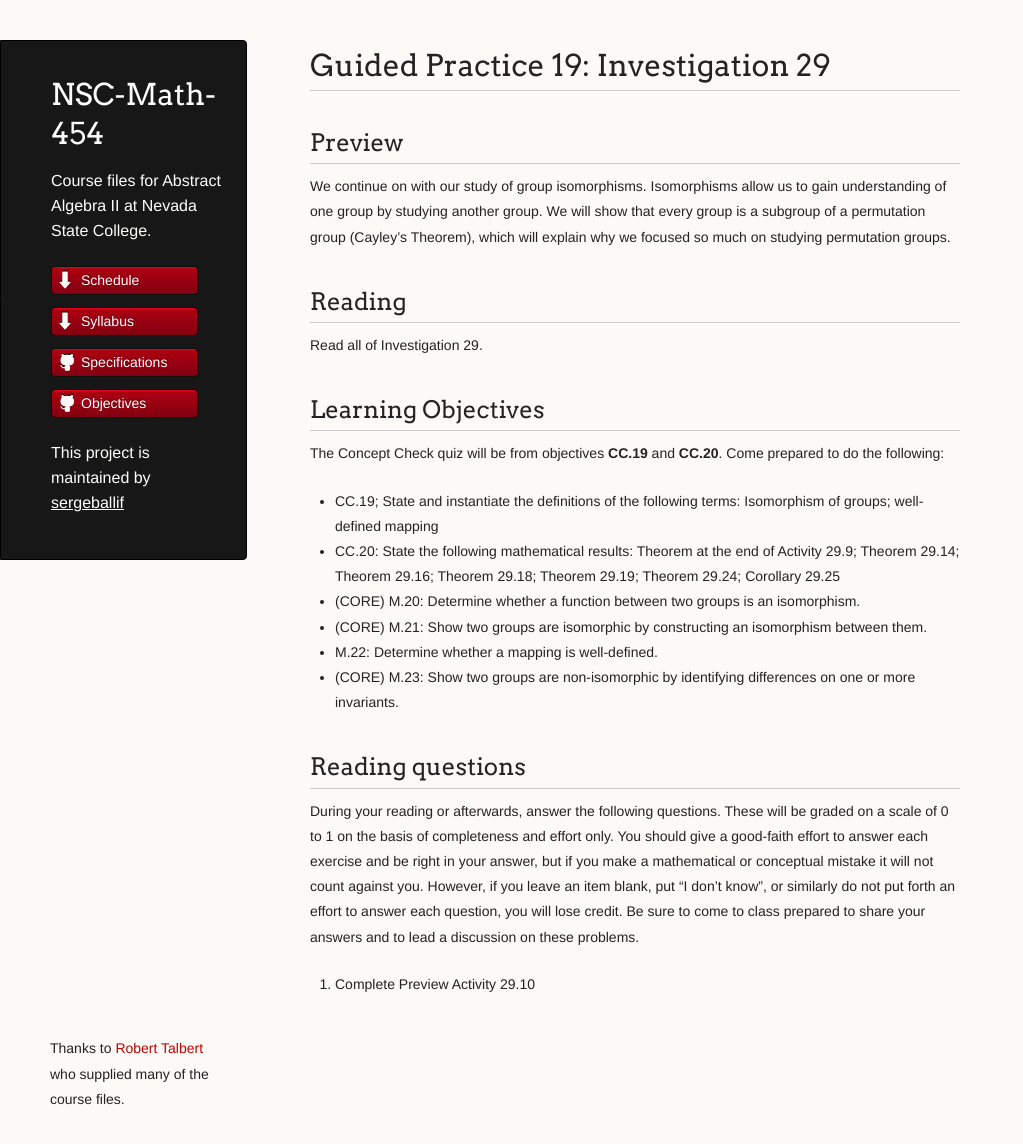
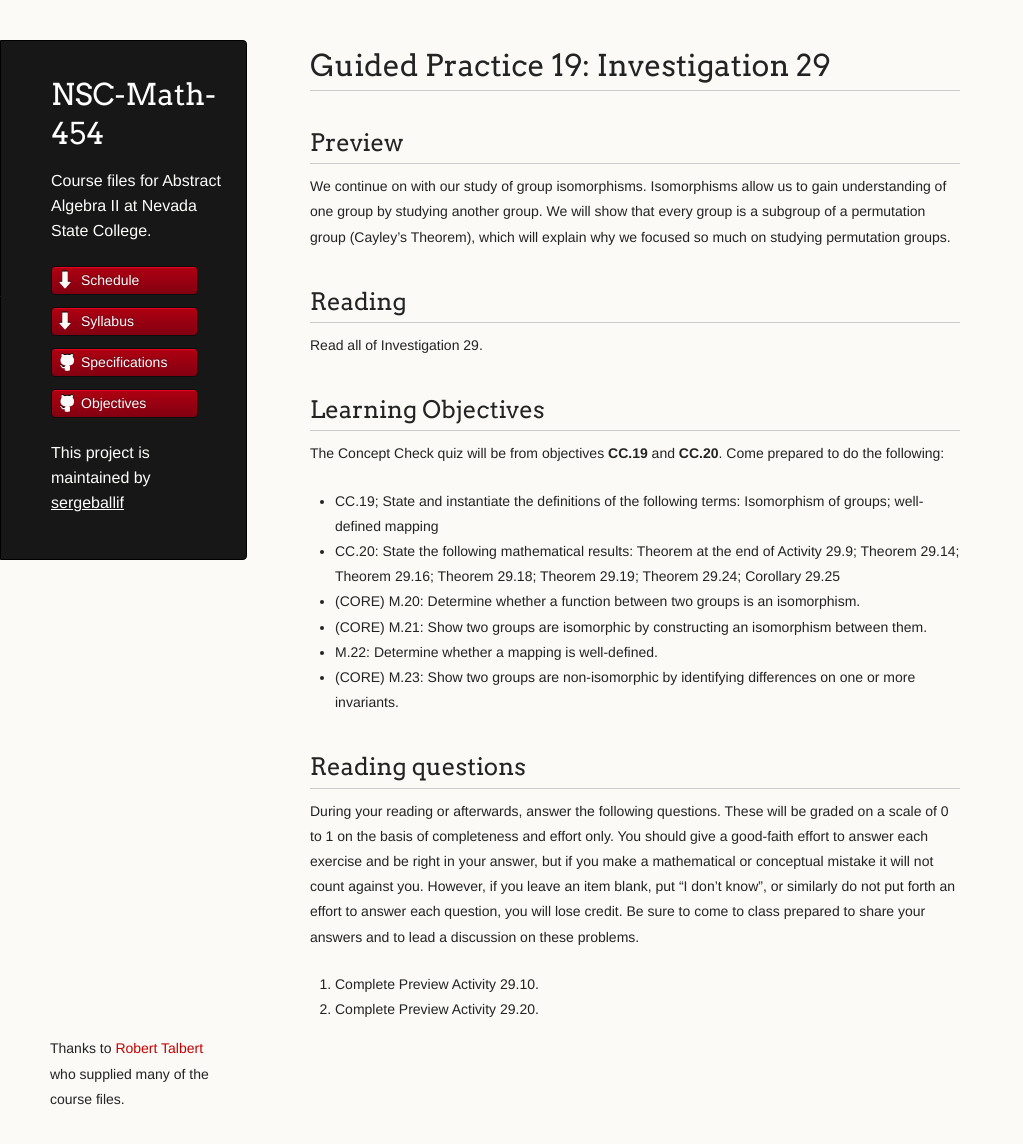
Before and after one commit to AaronWongNSC/MATH-454, a Jekyll site: the page built from GP19.md, in a window 1280 px wide and 1144 px high. Shown: the whole window, without its empty margins (0-1023 px from the left). Built offline with Jekyll 4.4.1, drawn with Linux system fonts in a browser that asks for light colours.

Commit message:
Update GP19.md

```diff
--- a/GP19.md
+++ b/GP19.md
@@ -27,4 +27,5 @@ The Concept Check quiz will be from objectives  __CC.19__ and __CC.20__. Come pr
 
 During your reading or afterwards, answer the following questions. These will be graded on a scale of 0 to 1 on the basis of completeness and effort only. You should give a good-faith effort to answer each exercise and be right in your answer, but if you make a mathematical or conceptual mistake it will not count against you. However, if you leave an item blank, put “I don’t know”, or similarly do not put forth an effort to answer each question, you will lose credit. Be sure to come to class prepared to share your answers and to lead a discussion on these problems.
 
-1. Complete Preview Activity 29.10
+1. Complete Preview Activity 29.10.
+2. Complete Preview Activity 29.20.
```
